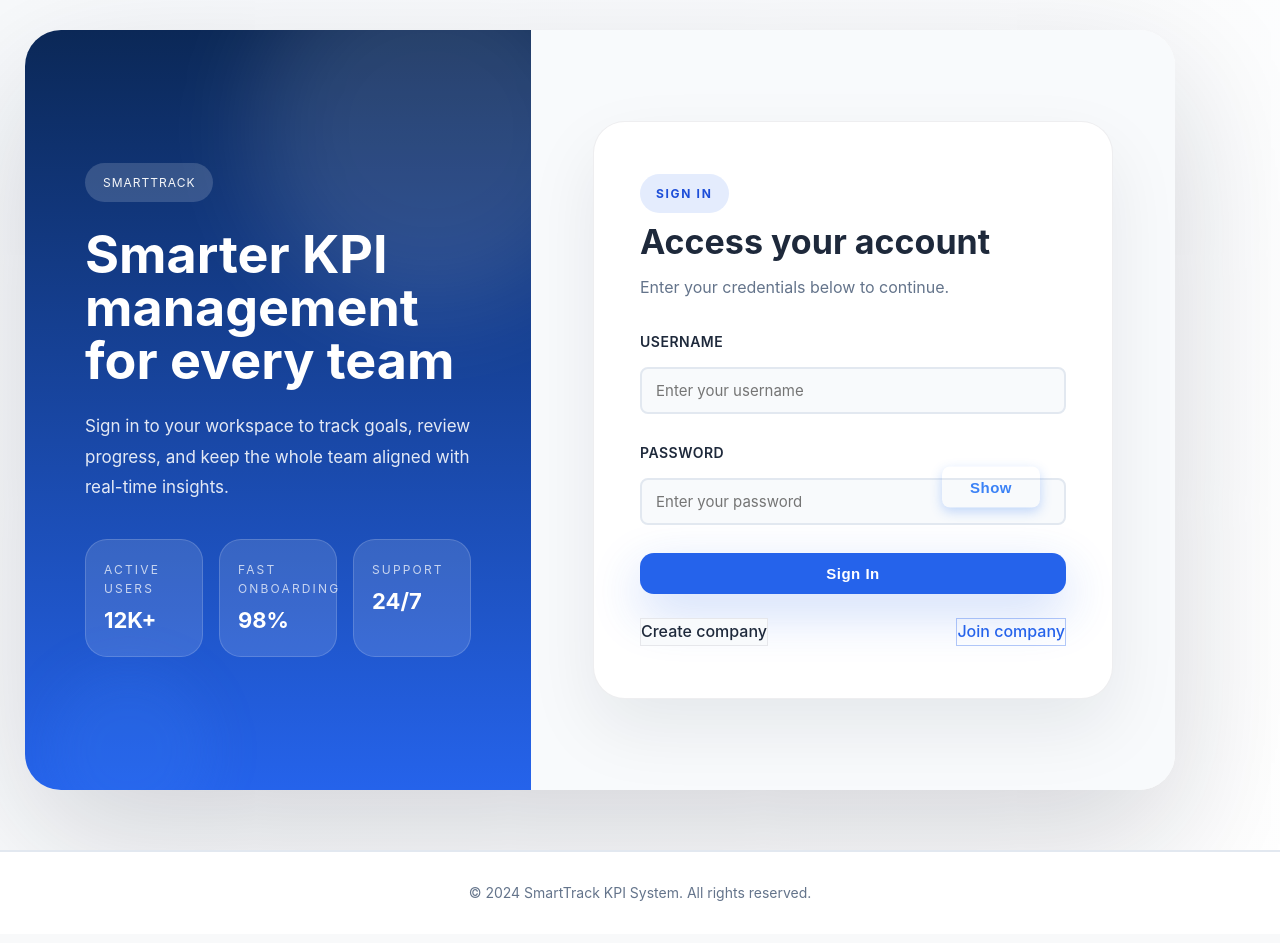
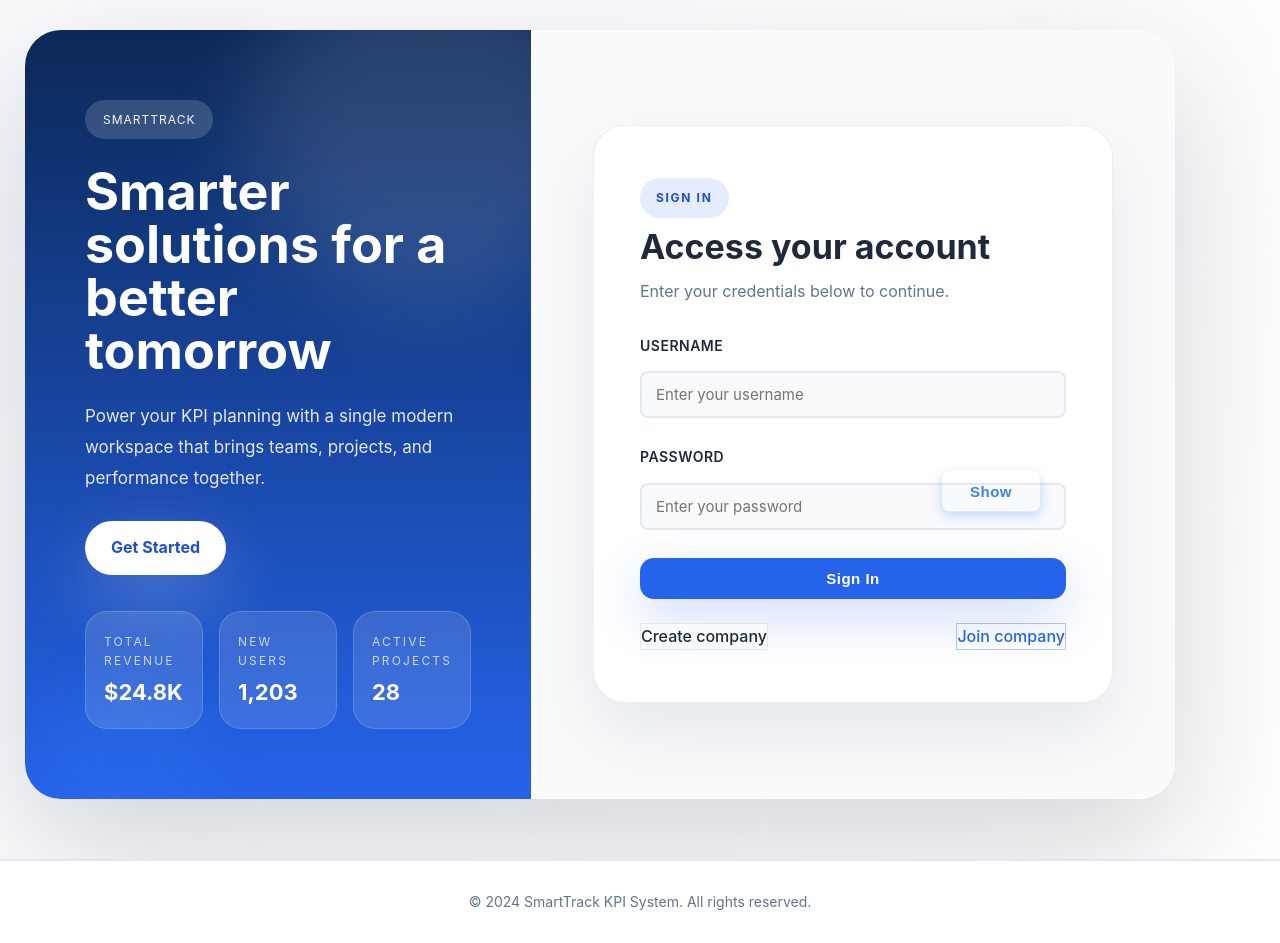
Before and after one commit to direeo/smart-track, a FastAPI app: page / in a window 1280 px wide. Before the commit the page ends 901 px from the top, so only its background shows below. Run offline with FastAPI, Linux system fonts and the light colour scheme.

Commit message:
Polish auth pages to match reference dashboard-style hero layout

```diff
--- a/models/static/style.css
+++ b/models/static/style.css
@@ -478,7 +478,7 @@ body.auth-page main {
     height: 160px;
     left: 24px;
     bottom: -40px;
-    border-radius: 50%;
+    border-radius: 90px;
     background: rgba(59, 130, 246, 0.18);
     filter: blur(24px);
 }
@@ -491,6 +491,110 @@ body.auth-page main {
     max-width: 460px;
     position: relative;
     z-index: 1;
+}
+
+.hero-cta {
+    display: inline-flex;
+    align-items: center;
+    justify-content: center;
+    gap: 10px;
+    margin-top: 28px;
+    padding: 14px 26px;
+    background: white;
+    color: #1d4ed8;
+    font-weight: 700;
+    border-radius: 999px;
+    text-decoration: none;
+    box-shadow: 0 24px 70px rgba(255,255,255,0.24);
+    transition: transform 0.25s ease, box-shadow 0.25s ease, background 0.25s ease;
+}
+
+.hero-cta:hover {
+    background: #eff6ff;
+    transform: translateY(-2px);
+}
+
+.hero-stat-grid {
+    display: grid;
+    grid-template-columns: repeat(3, minmax(0, 1fr));
+    gap: 16px;
+    margin-top: 36px;
+}
+
+.hero-stat {
+    padding: 20px 18px;
+    border-radius: 22px;
+    background: rgba(255,255,255,0.12);
+    border: 1px solid rgba(255,255,255,0.16);
+}
+
+.hero-stat span {
+    display: block;
+    font-size: 12px;
+    text-transform: uppercase;
+    letter-spacing: 0.18em;
+    color: rgba(255,255,255,0.72);
+    margin-bottom: 10px;
+}
+
+.hero-stat strong {
+    font-size: 22px;
+    line-height: 1.1;
+    color: white;
+}
+
+.auth-card.compact-card {
+    width: 100%;
+    max-width: 520px;
+    background: white;
+    border-radius: 32px;
+    padding: 52px 46px;
+    border: 1px solid rgba(15, 23, 42, 0.07);
+    box-shadow: 0 30px 70px rgba(15, 23, 42, 0.08);
+}
+
+.auth-header {
+    margin-bottom: 30px;
+}
+
+.auth-header span.brand-tag {
+    display: inline-flex;
+    align-items: center;
+    gap: 10px;
+    padding: 10px 16px;
+    border-radius: 999px;
+    background: rgba(37, 99, 235, 0.12);
+    color: #1d4ed8;
+    font-weight: 700;
+    text-transform: uppercase;
+    font-size: 12px;
+    letter-spacing: 0.14em;
+}
+
+.auth-header h2 {
+    margin: 16px 0 10px;
+    font-size: 34px;
+    color: var(--secondary);
+    line-height: 1.05;
+}
+
+.auth-copy {
+    margin-top: 8px;
+    color: var(--text-secondary);
+    font-size: 15px;
+    line-height: 1.8;
+}
+
+.auth-actions {
+    display: flex;
+    flex-wrap: wrap;
+    gap: 12px;
+    align-items: center;
+    margin-top: 24px;
+}
+
+.auth-side-right .auth-actions {
+    justify-content: space-between;
 }
 
 .auth-side-left .eyebrow,
--- a/models/templates/login.html
+++ b/models/templates/login.html
@@ -8,20 +8,21 @@
     <div class="auth-side auth-side-left">
         <div class="auth-side-content">
             <span class="eyebrow">SmartTrack</span>
-            <h1>Smarter KPI management for every team</h1>
-            <p>Sign in to your workspace to track goals, review progress, and keep the whole team aligned with real-time insights.</p>
+            <h1>Smarter solutions for a better tomorrow</h1>
+            <p>Power your KPI planning with a single modern workspace that brings teams, projects, and performance together.</p>
+            <a href="/register" class="hero-cta">Get Started</a>
             <div class="hero-stat-grid">
                 <div class="hero-stat">
-                    <span>Active users</span>
-                    <strong>12K+</strong>
+                    <span>Total Revenue</span>
+                    <strong>$24.8K</strong>
                 </div>
                 <div class="hero-stat">
-                    <span>Fast onboarding</span>
-                    <strong>98%</strong>
+                    <span>New Users</span>
+                    <strong>1,203</strong>
                 </div>
                 <div class="hero-stat">
-                    <span>Support</span>
-                    <strong>24/7</strong>
+                    <span>Active Projects</span>
+                    <strong>28</strong>
                 </div>
             </div>
         </div>
```
Also changed, not shown: models/templates/register.html (+8 -7 lines), models/templates/signup.html (+5 -4 lines).
